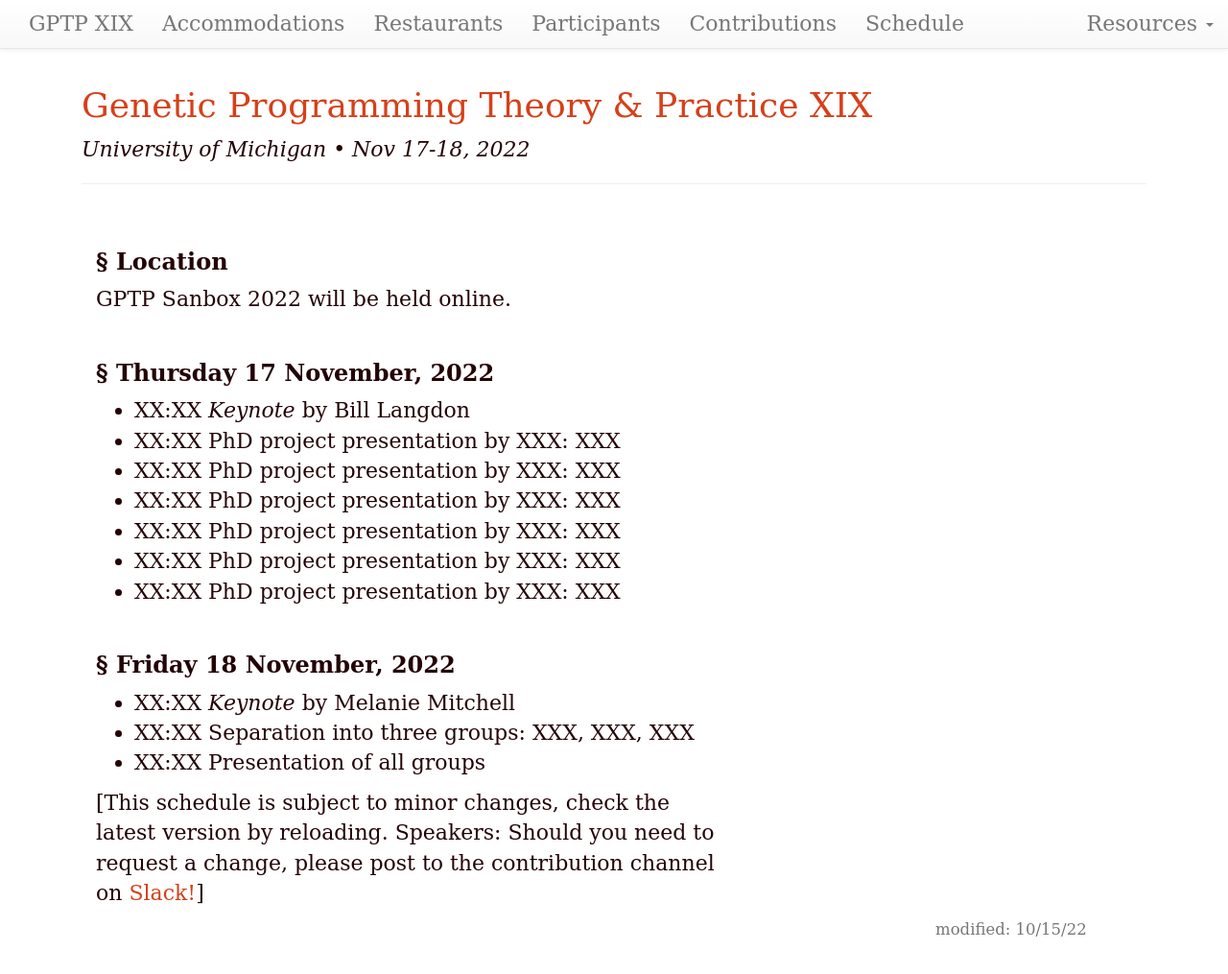
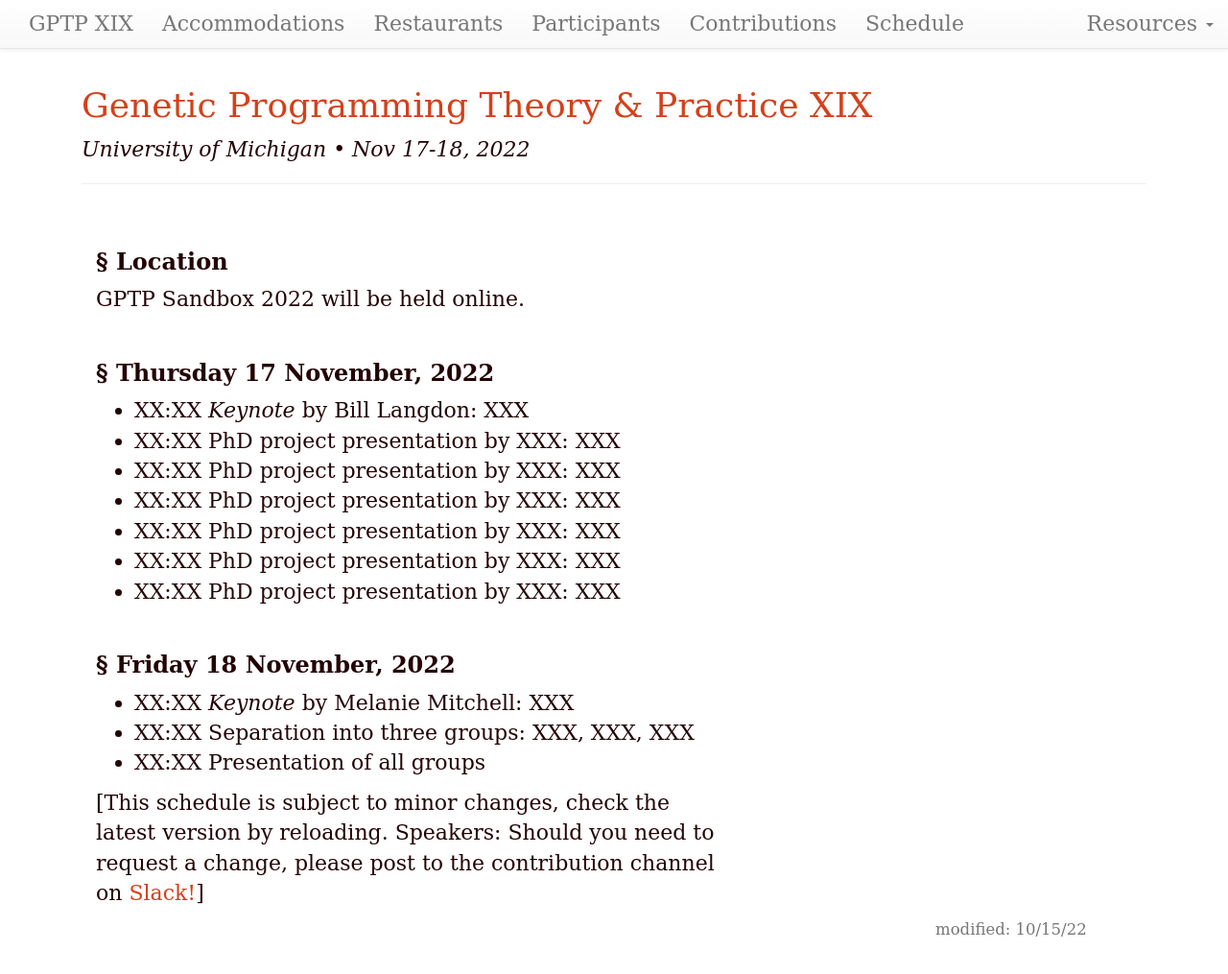
Before and after one commit to GPTP-workshop/gptp-workshop.github.io, a Jekyll site: the page built from schedule.md, in a window 1280 px wide and 1022 px high. Shown: the top 1015 px of the window at 96% size. Built offline with Jekyll 4.4.1, drawn with Linux system fonts in a browser that asks for light colours; our own code applies the rules of GitHub Pages for plain Markdown files.

Commit message:
Update schedule.md

```diff
--- a/schedule.md
+++ b/schedule.md
@@ -6,11 +6,11 @@ dates: "Nov 17-18, 2022"
 ---
 
 ### Location
-GPTP Sanbox 2022 will be held online.
+GPTP Sandbox 2022 will be held online.
 
 ### Thursday 17 November, 2022
 
-- XX:XX _Keynote_ by Bill Langdon
+- XX:XX _Keynote_ by Bill Langdon: XXX
 - XX:XX PhD project presentation by XXX: XXX
 - XX:XX PhD project presentation by XXX: XXX
 - XX:XX PhD project presentation by XXX: XXX
@@ -19,7 +19,7 @@ GPTP Sanbox 2022 will be held online.
 - XX:XX PhD project presentation by XXX: XXX
 
 ### Friday 18 November, 2022
-- XX:XX _Keynote_ by Melanie Mitchell
+- XX:XX _Keynote_ by Melanie Mitchell: XXX
 - XX:XX Separation into three groups: XXX, XXX, XXX
 - XX:XX Presentation of all groups
 
```
